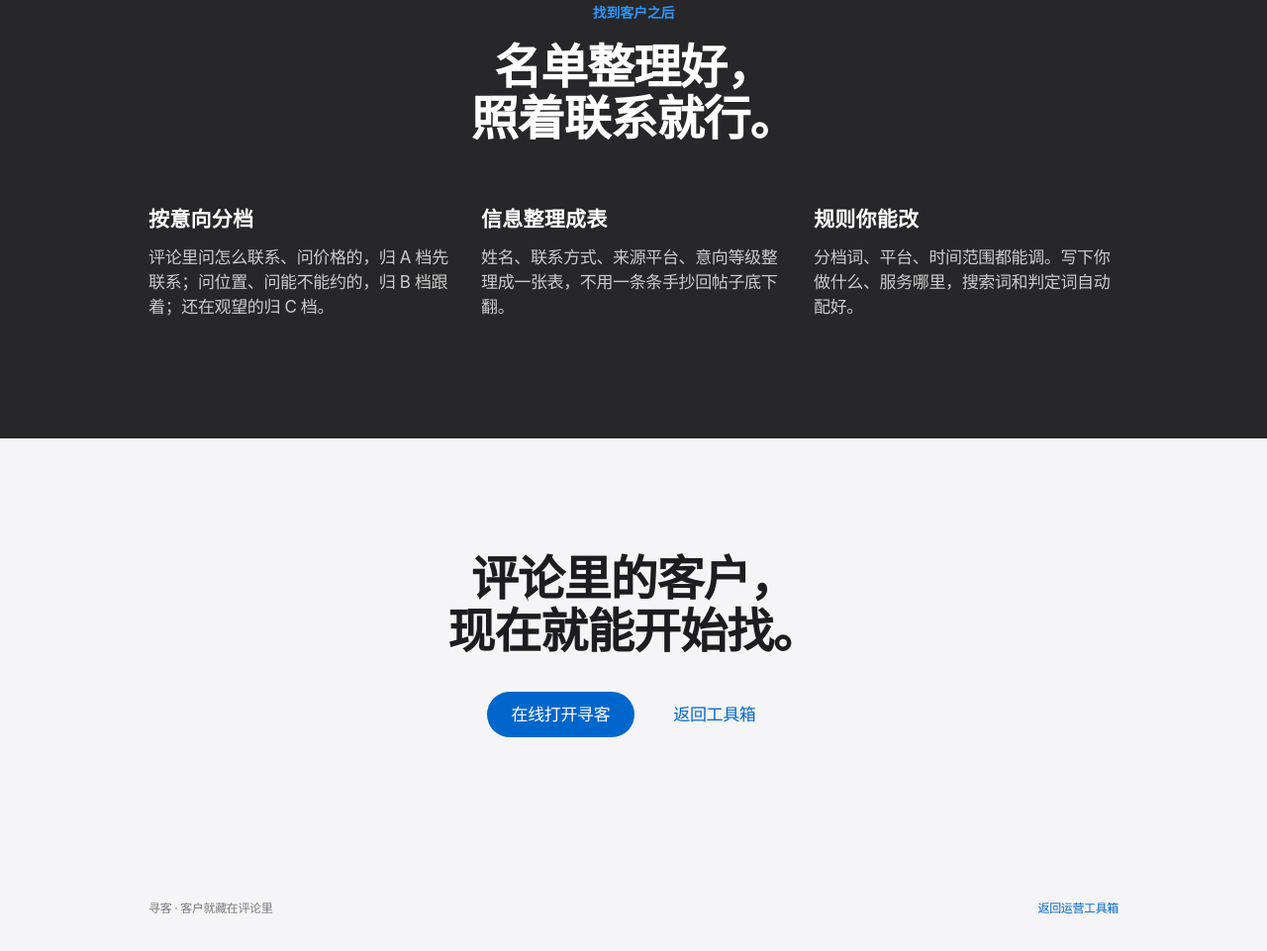
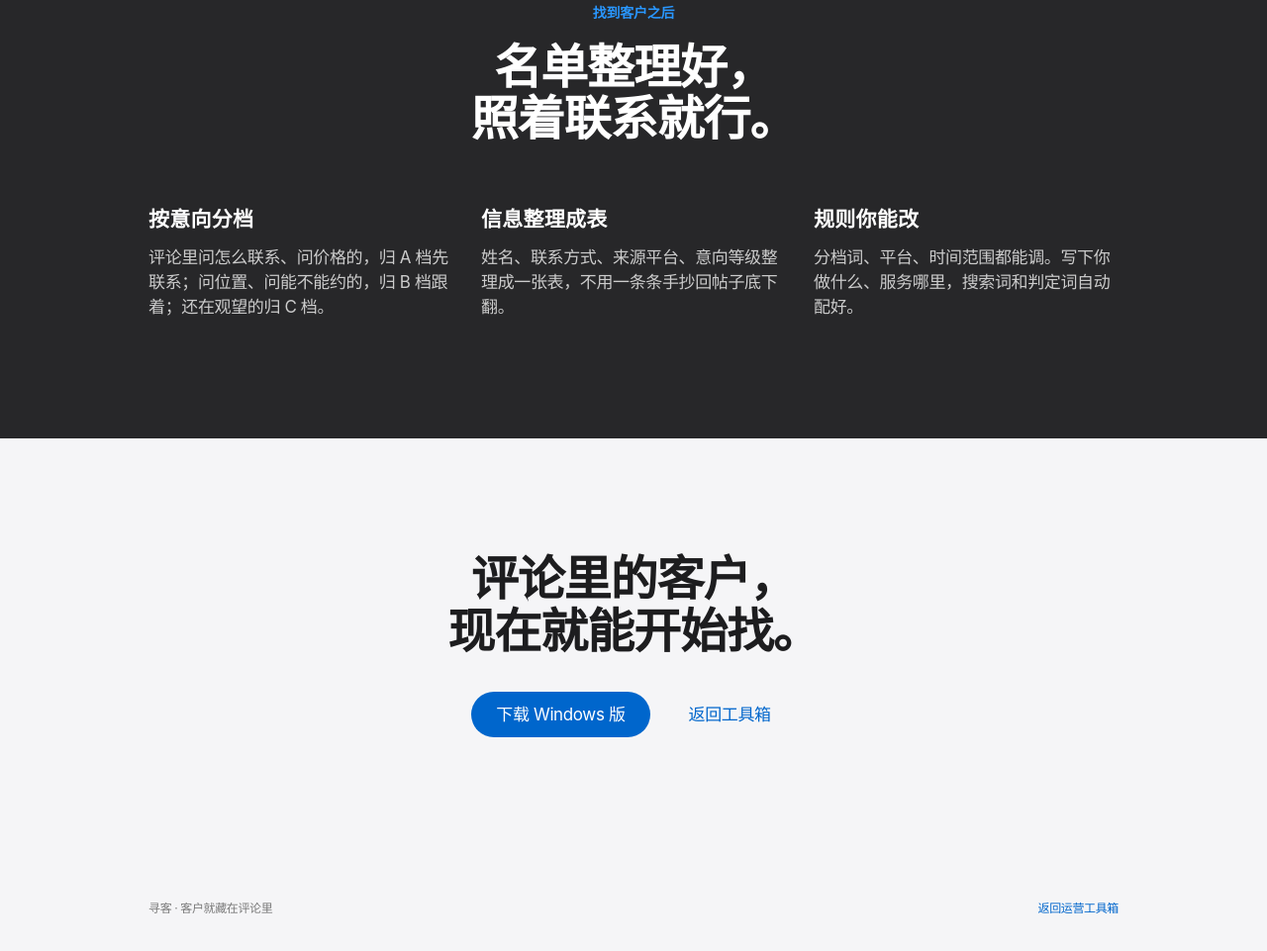
Before and after one commit to 136449689yu-prog/yunying-toolbox, a plain HTML site: page 寻客介绍.html in a window 1280 px wide. Shown: the part 4091-5052 px from the top of the page at 99% size. Drawn offline with Linux system fonts and the light colour scheme.

Commit message:
寻客下载按钮接回真实安装包

```diff
--- a/寻客介绍.html
+++ b/寻客介绍.html
@@ -269,7 +269,7 @@ footer{background:var(--parchment);padding:44px 24px;color:var(--muted48)}
 <section class="tile cta center">
   <div class="wrap">
     <h2 class="sec rv">评论里的客户，<br>现在就能开始找。</h2>
-    <div class="btns rv"><a class="btn btn-blue" href="assets/xunkeapp/index.html">在线打开寻客</a><a class="btn btn-ghost" href="index.html">返回工具箱</a></div>
+    <div class="btns rv"><a class="btn btn-blue" href="https://github.com/136449689yu-prog/xunke-download/releases/download/v20261122/Xunke-Windows.zip">下载 Windows 版</a><a class="btn btn-ghost" href="index.html">返回工具箱</a></div>
   </div>
 </section>
 
```
